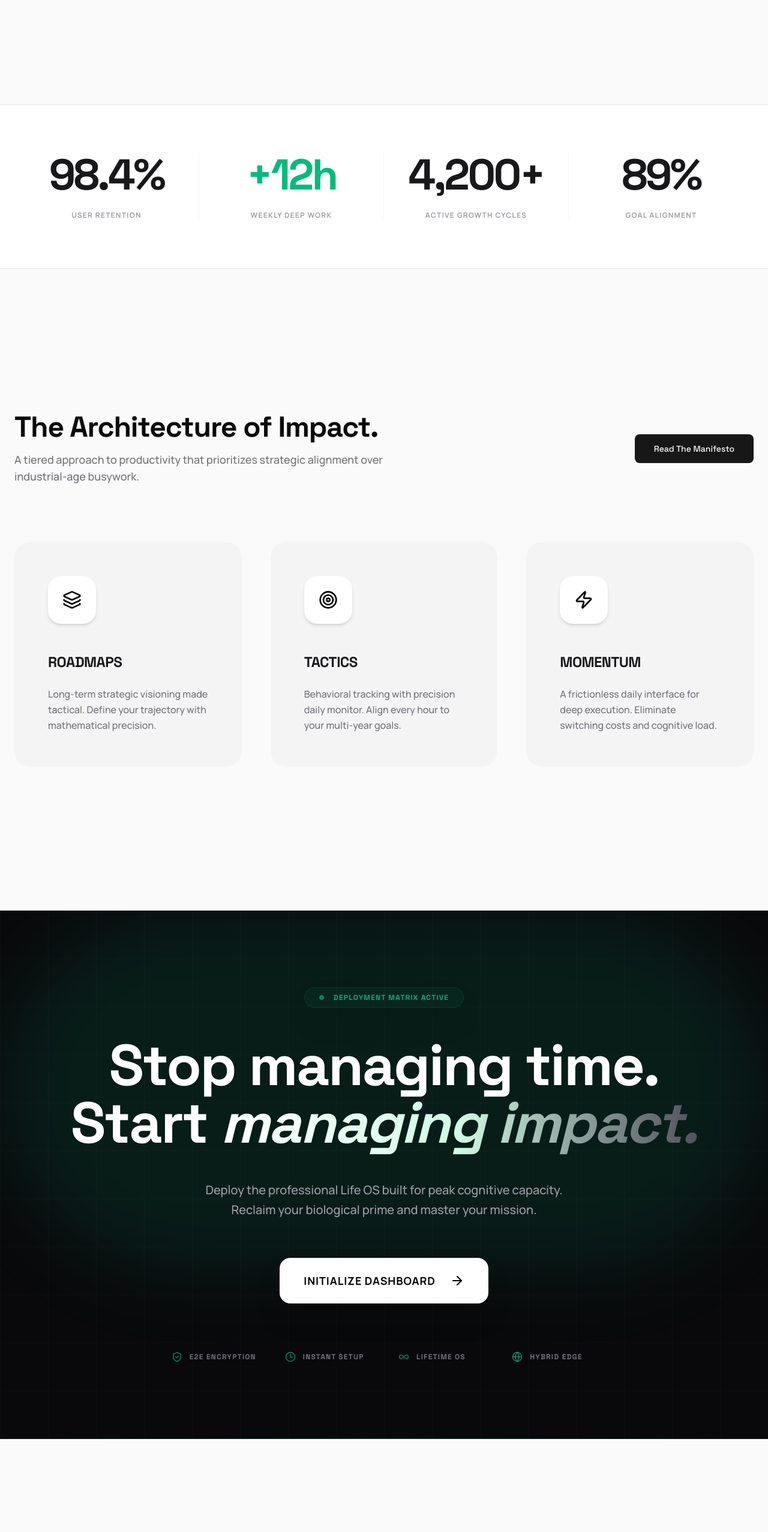
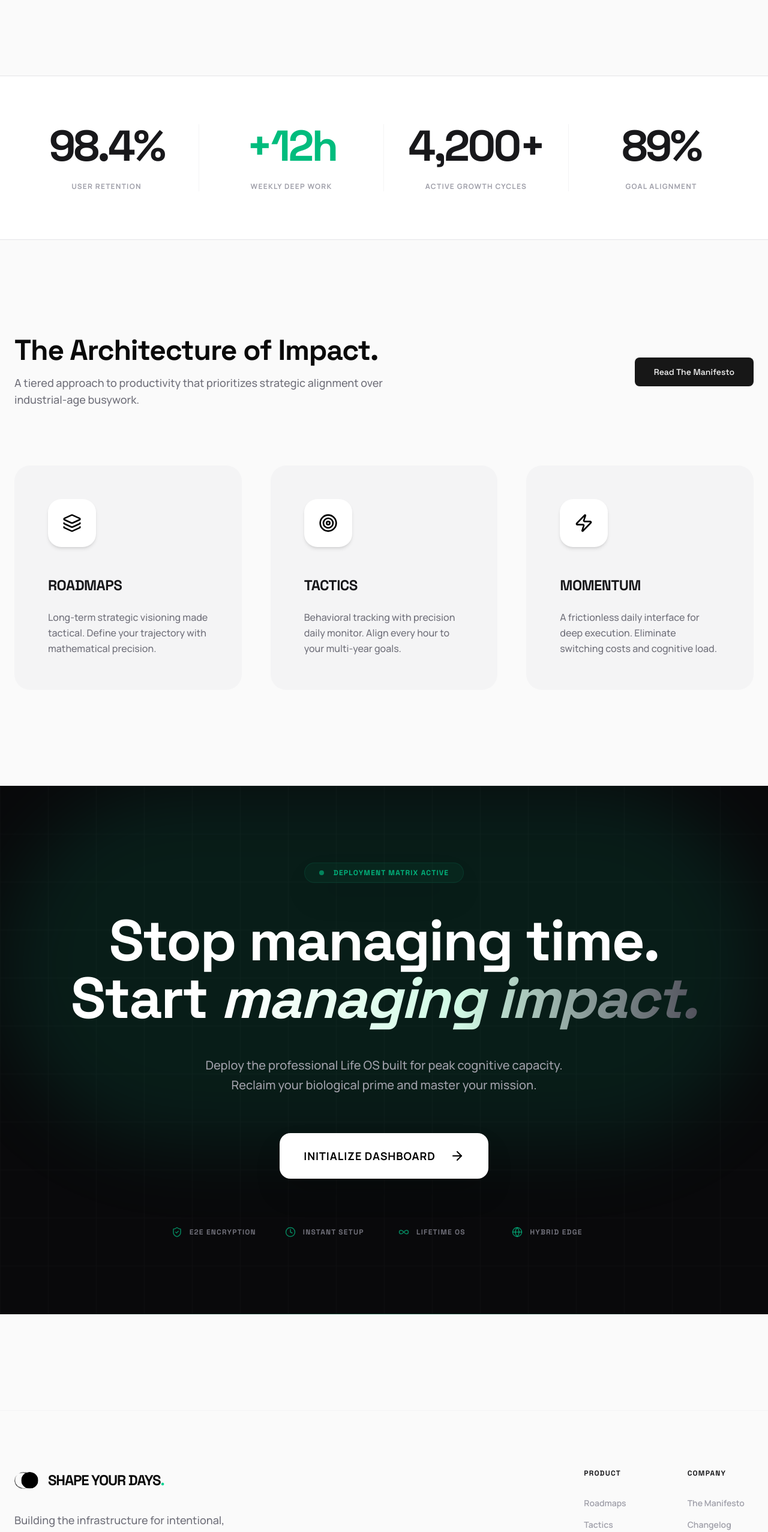
Before and after one commit to buiminhdn/Habit-Tracker, a Next.js app: page / in a window 1280 px wide. Shown: the part 2940-5494 px from the top of the page at 60% size. Built offline with nearby package versions, Linux system fonts and the light colour scheme.

Commit message:
update name convention

```diff
--- a/app/page.tsx
+++ b/app/page.tsx
@@ -1,32 +1,32 @@
 import Footer from "@/components/layout/footer";
 import Navbar from "@/components/layout/navbar";
 import ScrollToTop from "@/components/layout/scroll-to-top";
-import SectionAdvantages from "@/components/pages/home/section-advantages";
-import SectionCapabilities from "@/components/pages/home/section-capabilities";
-import SectionCTA from "@/components/pages/home/section-cta";
-import SectionFramework from "@/components/pages/home/section-framework";
-import SectionHero from "@/components/pages/home/section-hero";
-import SectionPerformances from "@/components/pages/home/section-performances";
-import SectionPreview from "@/components/pages/home/section-preview";
+import HomeHero from "@/components/pages/home/home-hero";
+import HomePreview from "@/components/pages/home/home-preview";
+import HomeCapabilities from "@/components/pages/home/home-capabilities";
+import HomeAdvantages from "@/components/pages/home/home-advantages";
+import HomePerformances from "@/components/pages/home/home-performances";
+import HomeFramework from "@/components/pages/home/home-framework";
+import HomeCTA from "@/components/pages/home/home-cta";
 
 export default function Home() {
   return (
     <div>
       <Navbar />
 
-      <SectionHero />
+      <HomeHero />
 
-      <SectionPreview />
+      <HomePreview />
 
-      <SectionCapabilities />
+      <HomeCapabilities />
 
-      <SectionAdvantages />
+      <HomeAdvantages />
 
-      <SectionPerformances />
+      <HomePerformances />
 
-      <SectionFramework />
+      <HomeFramework />
 
-      <SectionCTA />
+      <HomeCTA />
 
       <Footer />
 
--- a/components/layout/footer.tsx
+++ b/components/layout/footer.tsx
@@ -100,7 +100,7 @@ function Footer() {
           className="flex justify-between items-center pt-12 border-t border-zinc-50"
         >
           <div className="flex items-center gap-6">
-            <p className="text-xs font-bold uppercase tracking-widest text-zinc-300 font-sans">
+            <p className="text-xs font-bold uppercase tracking-widest text-zinc-400 font-sans">
               © 2026 Shape Your Days. All rights reserved.
             </p>
             <div className="flex items-center gap-4">
--- a/components/pages/home/section-advantages.tsx
+++ b/components/pages/home/home-advantages.tsx
@@ -3,7 +3,7 @@
 import { Activity, ChevronRight, Layers, Shield } from "lucide-react";
 import { motion, Variants } from "framer-motion";
 
-function SectionAdvantages() {
+function HomeAdvantages() {
   const containerVariants: Variants = {
     hidden: { opacity: 0 },
     visible: {
@@ -151,4 +151,4 @@ function SectionAdvantages() {
   );
 }
 
-export default SectionAdvantages;
+export default HomeAdvantages;
--- a/components/pages/home/section-capabilities.tsx
+++ b/components/pages/home/home-capabilities.tsx
@@ -9,7 +9,7 @@ import {
   Cpu,
 } from "lucide-react";
 
-function SectionCapabilities() {
+function HomeCapabilities() {
   const capabilities = [
     { icon: Terminal, label: "Command Center" },
     { icon: ShieldCheck, label: "Private Roadmap" },
@@ -45,4 +45,4 @@ function SectionCapabilities() {
   );
 }
 
-export default SectionCapabilities;
+export default HomeCapabilities;
--- a/components/pages/home/section-cta.tsx
+++ b/components/pages/home/home-cta.tsx
@@ -10,7 +10,7 @@ const FEATURES = [
   { icon: Globe, label: "Hybrid Edge" },
 ];
 
-function SectionCTA() {
+function HomeCTA() {
   const containerVariants: Variants = {
     hidden: { opacity: 0 },
     visible: {
@@ -47,7 +47,7 @@ function SectionCTA() {
   return (
     <section
       id="cta"
-      className="py-32 mt-60 px-6 bg-zinc-950 text-white relative overflow-hidden"
+      className="py-32 mt-40 px-6 bg-zinc-950 text-white relative overflow-hidden"
     >
       {/* Animated glow effects */}
       <div className="absolute top-0 left-1/2 -translate-x-1/2 w-full h-150 bg-emerald-400/10 blur-3xl rounded-full" />
@@ -139,4 +139,4 @@ function SectionCTA() {
   );
 }
 
-export default SectionCTA;
+export default HomeCTA;
--- a/components/pages/home/section-framework.tsx
+++ b/components/pages/home/home-framework.tsx
@@ -4,7 +4,7 @@ import { Button } from "@/components/ui/button";
 import { Layers, Target, Zap } from "lucide-react";
 import { motion, Variants } from "framer-motion";
 
-function SectionFramework() {
+function HomeFramework() {
   const containerVariants: Variants = {
     hidden: { opacity: 0 },
     visible: {
@@ -28,7 +28,7 @@ function SectionFramework() {
   };
 
   return (
-    <section id="framework" className="mt-60 px-6">
+    <section id="framework" className="mt-40 px-6">
       <motion.div
         variants={containerVariants}
         initial="hidden"
@@ -94,4 +94,4 @@ function SectionFramework() {
   );
 }
 
-export default SectionFramework;
+export default HomeFramework;
--- a/components/pages/home/section-hero.tsx
+++ b/components/pages/home/home-hero.tsx
@@ -4,7 +4,7 @@ import { ArrowRight, Sparkles } from "lucide-react";
 import Link from "next/link";
 import { motion, Variants } from "framer-motion";
 
-function SectionHero() {
+function HomeHero() {
   const containerVariants: Variants = {
     hidden: { opacity: 0 },
     visible: {
@@ -75,4 +75,4 @@ function SectionHero() {
   );
 }
 
-export default SectionHero;
+export default HomeHero;
--- a/components/pages/home/section-performances.tsx
+++ b/components/pages/home/home-performances.tsx
@@ -50,7 +50,7 @@ function CountUp({
   );
 }
 
-function SectionPerformances() {
+function HomePerformances() {
   const stats = useMemo(
     () => [
       { value: 98.4, suffix: "%", decimals: 1, label: "User Retention" },
@@ -70,7 +70,7 @@ function SectionPerformances() {
   return (
     <section
       id="performance"
-      className="mt-52 py-20 px-6 bg-white border-y border-zinc-200 relative overflow-hidden"
+      className="mt-40 py-20 px-6 bg-white border-y border-zinc-200 relative overflow-hidden"
     >
       <div className="absolute inset-0 bg-zinc-50/50 -z-10"></div>
       <div className="max-w-7xl mx-auto text-center">
@@ -103,4 +103,4 @@ function SectionPerformances() {
   );
 }
 
-export default SectionPerformances;
+export default HomePerformances;
--- a/components/pages/home/section-preview.tsx
+++ b/components/pages/home/home-preview.tsx
@@ -43,7 +43,7 @@ const METRIC_CARDS = [
   },
 ];
 
-function SectionPreview() {
+function HomePreview() {
   const [mockupActive, setMockupActive] = useState(0);
 
   useEffect(() => {
@@ -191,4 +191,4 @@ function SectionPreview() {
   );
 }
 
-export default SectionPreview;
+export default HomePreview;
```
Also changed, not shown: 1 other file (tests, documents, lock files or other folders).
